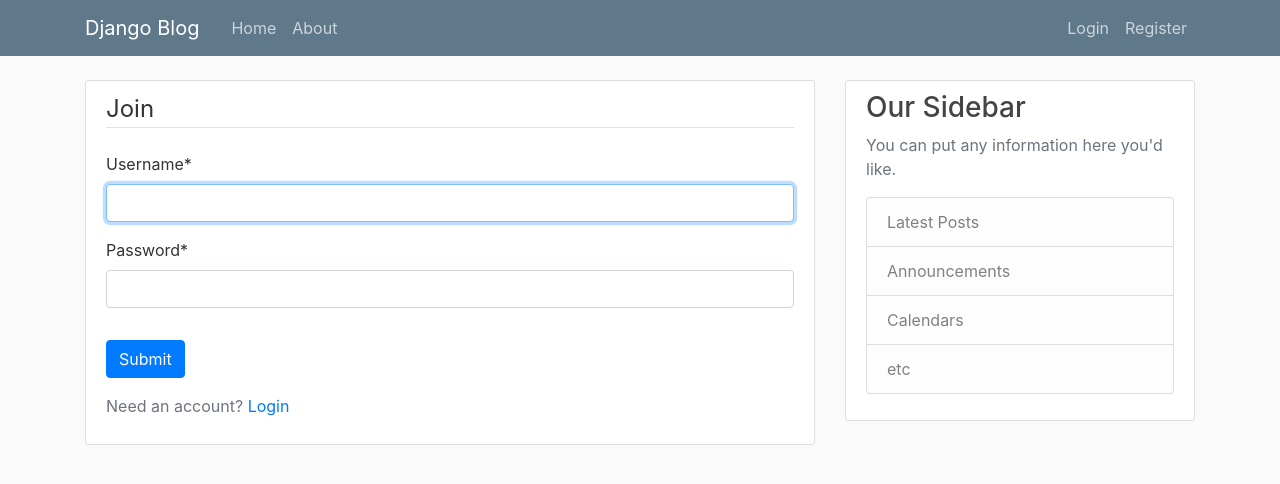
After one commit to NedimRamicevic/django_blog_project, a Django app: page /login/ in a window 1280 px wide. The commit adds this page. Shown: the top 484 px of the page. Run offline with Django 4.2, Linux system fonts and the light colour scheme; some libraries are stand-ins or nearby versions.

Commit message:
user login, logout

```diff
--- /dev/null
+++ b/Users/templates/users/login.html
@@ -0,0 +1,17 @@
+{% extends 'base.html' %} {% load crispy_forms_tags %} {% block content %}
+<div class="content-section">
+  <form method="POST">
+    {% csrf_token %}
+    <fieldset class="form-group">
+      <legend class="border-bottom mb-4">Join</legend>
+      {{form|crispy}}
+    </fieldset>
+    <div class="form-group">
+      <button type="submit" class="btn btn-primary">Submit</button>
+    </div>
+  </form>
+  <div class="text-muted">
+    <p>Need an account? <a href="{% url 'register' %}">Login</a></p>
+  </div>
+</div>
+{% endblock %}
--- /dev/null
+++ b/Users/templates/users/profile.html
@@ -0,0 +1,5 @@
+{% extends 'base.html' %} {% block content %}
+<div>
+  <h1>{{user.username}}</h1>
+</div>
+{% endblock %}
--- a/blog/templates/base.html
+++ b/blog/templates/base.html
@@ -48,8 +48,13 @@
             </div>
             <!-- Navbar Right Side -->
             <div class="navbar-nav">
-              <a class="nav-item nav-link" href="#">Login</a>
+              {% if user.is_authenticated %}
+              <a class="nav-item nav-link" href="{% url 'profile' %}">Profile</a>
+              <a class="nav-item nav-link" href="{% url 'logout' %}">Logut</a>
+              {% else %}
+              <a class="nav-item nav-link" href="{% url 'login' %}">Login</a>
               <a class="nav-item nav-link" href="{% url 'register' %}">Register</a>
+              {% endif %}
             </div>
           </div>
         </div>
--- a/django_project/settings.py
+++ b/django_project/settings.py
@@ -126,3 +126,6 @@ CRISPY_TEMPLATE_PACK = 'bootstrap4'
 # https://docs.djangoproject.com/en/4.0/ref/settings/#default-auto-field
 
 DEFAULT_AUTO_FIELD = 'django.db.models.BigAutoField'
+
+LOGIN_REDIRECT_URL = 'blog-home'
+LOGIN_URL = 'login'
--- a/django_project/urls.py
+++ b/django_project/urls.py
@@ -1,9 +1,14 @@
+from string import Template
 from django.contrib import admin
 from django.urls import path, include
+from django.contrib.auth import views as auth_views
 from Users import views as user_views
 
 urlpatterns = [
+    path('', include('blog.urls')),
     path('admin/', admin.site.urls),
     path('register/', user_views.register, name='register'),
-    path('', include('blog.urls'))
+    path('profile/', user_views.profile, name='profile'),
+    path('login/', auth_views.LoginView.as_view(template_name='users/login.html'), name='login'),
+    path('logout/', auth_views.LogoutView.as_view(template_name='users/logout.html'), name='logout'),
 ]
```
Also changed, not shown: Users/templates/users/logout.html (added, +8 -0 lines), Users/views.py (+7 -2 lines), db.sqlite3.
